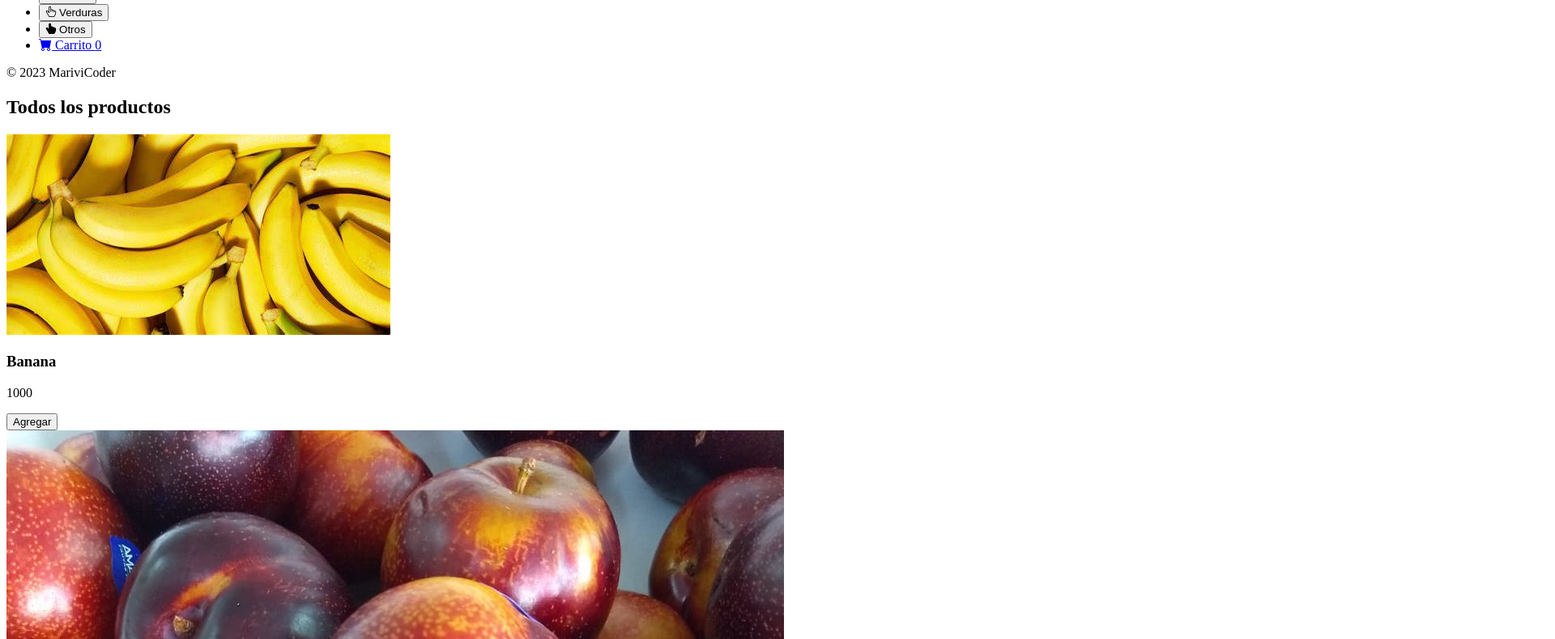
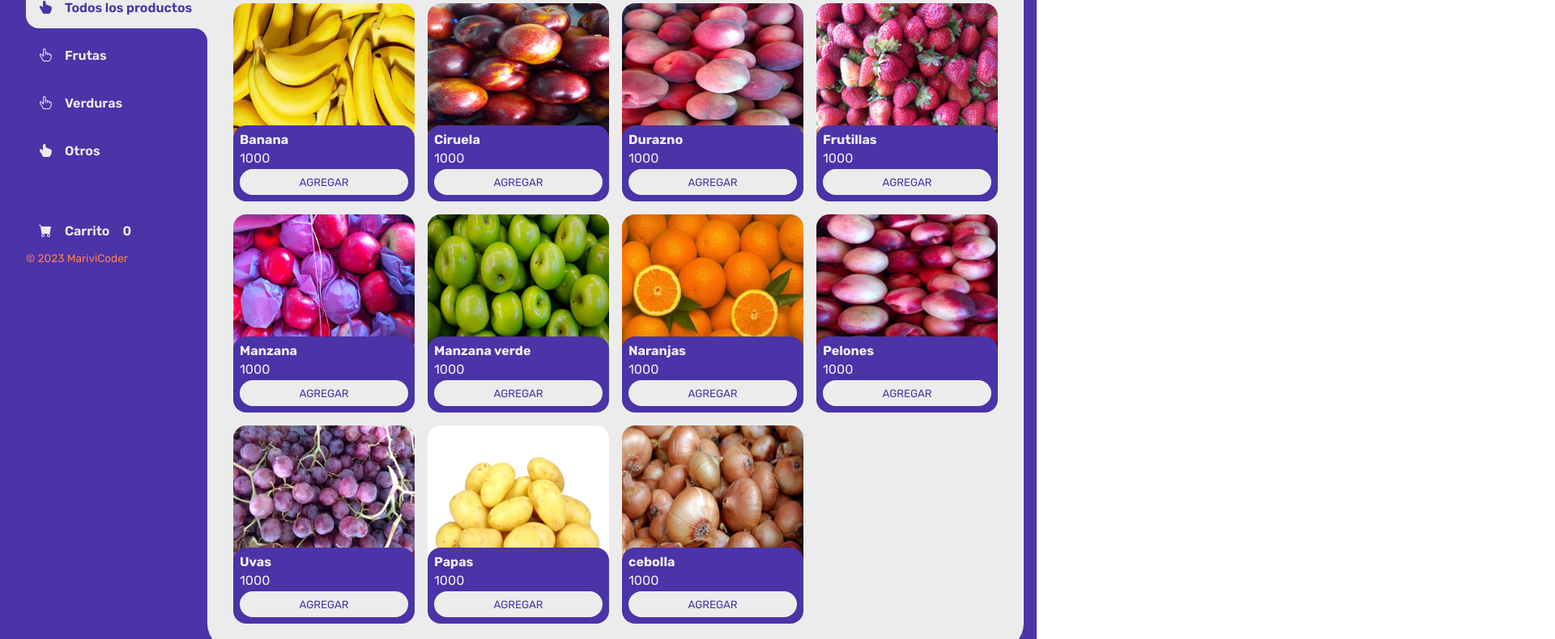
Before and after one commit to Marivi01/webCarritoCompras, a plain HTML site: page index.html in a window 1280 px wide. Shown: the part 104-894 px from the top of the page at 81% size, 1920 px wide, since content can reach past the window. Drawn offline with nearby package versions, Linux system fonts and the light colour scheme.

Commit message:
subir de nuevo proyecto3

```diff
--- a/index.html
+++ b/index.html
@@ -6,7 +6,7 @@
     <meta name="viewport" content="width=device-width, initial-scale=1.0">
     <title>Tienda De Frutas y Verduras</title>
     <link rel="stylesheet" href="https://cdn.jsdelivr.net/npm/bootstrap-icons@1.10.3/font/bootstrap-icons.css">
-<link rel="stylesheet" href="./css">
+<link rel="stylesheet" href="./styles.css">
 
 </head>
 <body>
--- /dev/null
+++ b/styles.css
@@ -0,0 +1,290 @@
+@import url('https://fonts.googleapis.com/css2?family=Rubik:wght@300;400;500;600;700;800;900&display=swap');
+
+:root {
+    --clr-main: #4b33a8;
+    --clr-main-light: #785ce9;
+    --clr-white: #ececec;
+    --clr-gray: #e2e2e2;
+    --clr-red: #961818;
+}
+
+* {
+    margin: 0;
+    padding: 0;
+    box-sizing: border-box;
+    font-family: 'Rubik', sans-serif;
+}
+
+
+h1, h2, h3, h4, h5, h6, p, a, input, textarea {
+    margin: 0;
+}
+
+ul {
+    list-style-type: none;
+}
+
+a {
+    text-decoration: none;
+}
+
+.wrapper{
+    display: grid;
+    grid-template-columns: 1fr 4fr;
+    background-color: var(--clr-main);
+}
+
+ aside{
+    padding: 2rem;
+    padding-right: 0;
+    color: var(--clr-white);
+    position: sticky;
+    top: 0;
+    height: 100vh;
+    display: flex;
+    flex-direction: column;
+    justify-content: space-between;
+ }
+
+ .logo{
+    font-weight: 400;
+    font-size: 1.3 rem;
+ }
+
+ .menu{
+   display: flex;
+   flex-direction: column;
+   gap: .5rem;
+ }
+
+ .boton-menu{
+   background-color: transparent;
+   border: 0;
+   color: var(--clr-white);
+   font-size: 1rem;
+   cursor: pointer;
+   display: flex;
+   align-items: center;
+   gap: 1rem;
+   font-weight: 600;
+   padding: 1rem;
+   font-size: .85;
+   position: relative;
+   width: 100%;
+ }
+
+ .boton-menu.active{
+   background-color: var(--clr-white);
+   color: var(--clr-main);
+   border-top-left-radius: 1rem;
+   border-bottom-left-radius: 1rem;
+
+ }
+
+ .boton-menu.active::before{
+   content:'';
+   position: absolute;
+   width: 1rem;
+   height: 2rem;
+   bottom: 100%;
+   right: 0;
+   background-color: transparent;
+   border-bottom-right-radius: 5rem;
+   box-shadow: 0 1rem 0 var(--clr-white);
+ }
+
+ .boton-menu.active::after{
+   content:'';
+   position: absolute;
+   width: 1rem;
+   height: 2rem;
+   top: 100%;
+   right: 0;
+   background-color: transparent;
+   border-top-right-radius: 5rem;
+   box-shadow: 0 -1rem 0 var(--clr-white);
+ }
+
+ .boton-carrito{
+   margin-top: 2.5rem;
+ }
+
+ .numerito{
+  background-color: var(--clr-white);
+  color:var(--clr-main);
+  padding: .15 .25rem;
+  border-radius: .25rem;
+   }
+
+   .boton.carrito.active.numerito{
+    background-color: var(--clr-main);
+    color: var(--clr-white);
+   }
+
+ .bi-hand-index-thumb-fill
+ .bi-hand-index-thumb{
+   transform: rotate(90deg);
+ }
+
+
+ .texto-footer{
+    color:coral;
+    font-size: 0.85rem;
+ }
+
+ main{
+    background-color: var(--clr-white);
+    margin: 1rem;
+    margin-left: 0;
+    border-radius: 2rem;
+    padding: 2rem;
+ }
+ .titulo-principal{
+    color: var(--clr-main);
+    margin-bottom: 2rem;
+ }
+
+ .contenedor-productos{
+    display: grid;
+    grid-template-columns: repeat(4, 1fr);
+    gap: 1rem;
+ }
+
+ .producto-imagen{
+    max-width: 100%;
+    border-radius: 1rem;
+    aspect-ratio: 1/0.8
+ }
+
+
+ .producto-detalle{
+    background-color: var(--clr-main);
+    color: var(--clr-white);
+    padding: 0.5rem;
+    border-radius: 1rem;
+    margin-top: -2rem;
+    position: relative;
+    display: flex;
+    flex-direction: column;
+    gap: 0.25rem;
+ }
+
+ .producto-titulo{
+    font-size: 1rem;
+ }
+
+ .producto-agregar{
+    border: 0;
+    background-color: var(--clr-white);
+    color:var(--clr-main);
+    padding: .4rem;
+    text-transform: uppercase;
+    border-radius: 2rem;
+    cursor:pointer;
+    border: 2px solid var(--clr-white);
+    transition: background-color .2seg, color .2seg;
+ }
+
+ .producto-agregar:hover{
+   background-color:darkkhaki;
+   color: black;
+ }
+
+ /*CARRITO*/
+
+
+
+
+ .contenedor-carrito{
+  display: flex;
+  flex-direction: column;
+  gap: 1rem;
+ }
+
+ .carrito-vacio
+ .carrito-comprado{
+   color:var(--clr-main);
+   display: none;
+ }
+
+ .carrito-productos{
+   display: flex;
+   flex-direction: column;
+   gap: 1rem;
+ }
+
+.carrito-producto{
+display: flex;
+justify-content: space-between;
+align-items: center;
+background-color: var(--clr-gray);
+color: var(--clr-main);
+padding: .5rem;
+padding-right: 1.5rem;
+border-radius: 1rem;
+}
+
+.carrito-producto-imagen{
+width: 4rem;
+border-radius: 1rem;
+}
+
+.carrito-producto small{
+  font-size: .75rem;
+}
+
+.carrito-producto-eliminar{
+  border: 0;
+  background-color: transparent;
+  color: var(--clr-red);
+  cursor: pointer;
+}
+
+.carrito-acciones{
+  display: flex;
+  justify-content: space-between;
+}
+
+
+.carrito-acciones-vaciar{
+  border: 0;
+  background-color: var(--clr-gray);
+  padding: 1rem;
+  border-radius: 1rem;
+  color:var(--clr-main);
+  text-transform: uppercase;
+  cursor: pointer;
+}
+
+.carrito-acciones-derecha{
+  display: flex;
+}
+
+.carrito-acciones-total{
+  display: flex;
+  border: 0;
+  background-color: var(--clr-gray);
+  padding: 1rem;
+  border-radius: 1rem;
+  color:var(--clr-main);
+  text-transform: uppercase;
+  border-top-left-radius: 1rem;
+  border-bottom-left-radius: 1rem;
+  gap:1rem;
+}
+
+.carrito-acciones-comprar{
+  border: 0;
+  background-color: var(--clr-main);
+  padding: 1rem;
+  border-radius: 1rem;
+  color:var(--clr-white);
+  text-transform: uppercase;
+  cursor: pointer;
+  border-top-right-radius: 1rem;
+  border-bottom-right-radius: 1rem;
+}
+
+.disabled{
+  display: none;
+}
```
Also changed, not shown: 1 other file.
